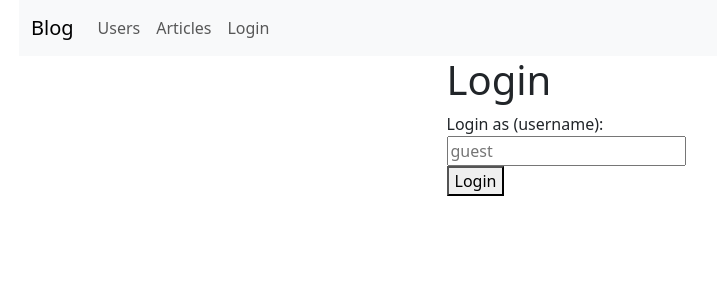
After one commit to pdfknit/12_flaskProject, a Flask app: page /login/ in a window 1280 px wide. The commit adds this page. Shown: the top 300 px of the page, without its empty margins (63-780 px from the left). Run offline with Flask 2, Linux system fonts and the light colour scheme.

Commit message:
yasenkova_lesson_03

```diff
--- a/app.py
+++ b/app.py
@@ -1,6 +1,12 @@
 from flask import Flask
+from flask_login import LoginManager
+from flask_sqlalchemy import SQLAlchemy
 
 from articles.views import article
+# from config import secret_key
+from auth.views import auth_app, login_manager
+from models.database import db
+
 from user.views import user
 from views import main_page
 
@@ -8,6 +14,12 @@ from views import main_page
 def create_app() -> Flask:
     app = Flask(__name__)
     register_blueprints(app)
+    # app.config['SECRET_KEY'] = secret_key
+    app.secret_key = 'super secret key'
+    app.config["SQLALCHEMY_DATABASE_URI"] = "sqlite:///blog2.db"
+    app.config["SQLALCHEMY_TRACK_MODIFICATIONS"] = False
+    login_manager.init_app(app)
+    db.init_app(app)
     return app
 
 
@@ -15,3 +27,4 @@ def register_blueprints(app: Flask):
     app.register_blueprint(user)
     app.register_blueprint(article)
     app.register_blueprint(main_page)
+    app.register_blueprint(auth_app)
--- /dev/null
+++ b/auth/views.py
@@ -0,0 +1,54 @@
+from flask import Blueprint, render_template, request, redirect, url_for
+from flask_login import LoginManager, login_user, logout_user, login_required
+from models import User
+
+auth_app = Blueprint("auth_app", __name__)
+login_manager = LoginManager()
+login_manager.login_view = "auth_app.login"
+
+
+@login_manager.user_loader
+def load_user(user_id):
+    return User.query.filter_by(id=user_id).one_or_none()
+
+
+@login_manager.unauthorized_handler
+def unauthorized():
+    return redirect(url_for("auth_app.login"))
+
+
+__all__ = [
+    "login_manager",
+    "auth_app",
+]
+
+
+@auth_app.route("/login/", methods=["GET", "POST"], endpoint="login")
+def login():
+    if request.method == "GET":
+        return render_template("auth/login.html")
+    username = request.form.get("username")
+
+    if not username:
+        return render_template("auth/login.html", error="username not passed")
+
+    user = User.query.filter_by(username=username).one_or_none()
+
+    if user is None:
+        return render_template("auth/login.html", error=f"no user {username!r} found")
+
+    login_user(user)
+    return redirect(url_for("user.get_user", pk=user.id))
+
+
+@auth_app.route("/logout/", endpoint="logout")
+@login_required
+def logout():
+    logout_user()
+    return redirect(url_for("main_page.main"))
+
+
+@auth_app.route("/secret/")
+@login_required
+def secret_view():
+    return "Super secret data"
--- /dev/null
+++ b/models/database.py
@@ -0,0 +1,4 @@
+from flask_sqlalchemy import SQLAlchemy
+
+db = SQLAlchemy()
+__all__ = ["db", ]
--- /dev/null
+++ b/templates/auth/login.html
@@ -0,0 +1,30 @@
+{% extends '/base.html' %}
+
+
+{% block title %}Login{% endblock %}
+
+
+{% block body %}
+    <div class="row justify-content-center">
+        <div class="col-3">
+            <h1>Login</h1>
+            {% if error %}
+                <div class="alert alert-danger" role="alert">
+                    {{ error }}
+                </div>
+            {% endif %}
+            <form method="post">
+                <label for="input-username">Login as (username):</label>
+                <input
+                        id="input-username"
+                        type="text"
+                        name="username"
+                        placeholder="guest"
+                        required
+                >
+                <button type="submit">Login</button>
+            </form>
+        </div>
+    </div>
+
+{% endblock %}
--- a/templates/navbar.html
+++ b/templates/navbar.html
@@ -5,6 +5,14 @@
             <div class="navbar-nav">
                 <a class="nav-link" aria-current="page" href="{{ url_for('user.user_list') }}">Users</a>
                 <a class="nav-link" aria-current="page" href="{{ url_for('article.articles_list') }}">Articles</a>
+                {% if current_user.is_authenticated %}
+                    <a class="nav-link" href="{{ url_for('auth_app.logout') }}">Logout</a>
+                {% else %}
+                    <a href="{{ url_for('auth_app.login') }}"
+                       class="nav-link {% if request.endpoint == 'login' -%}active{%- endif %}">
+                        Login
+                    </a>
+                {% endif %}
             </div>
         </div>
     </div>
```
Also changed, not shown: models/__init__.py (added, +11 -0 lines), models/user.py (added, +15 -0 lines), templates/user/user_details.html (+11 -3 lines), templates/user/users_list.html (+7 -2 lines), user/views.py (+7 -5 lines), views.py (+7 -1 lines), wsgi.py (+18 -0 lines), auth/__init__.py (added), 1 other file.
